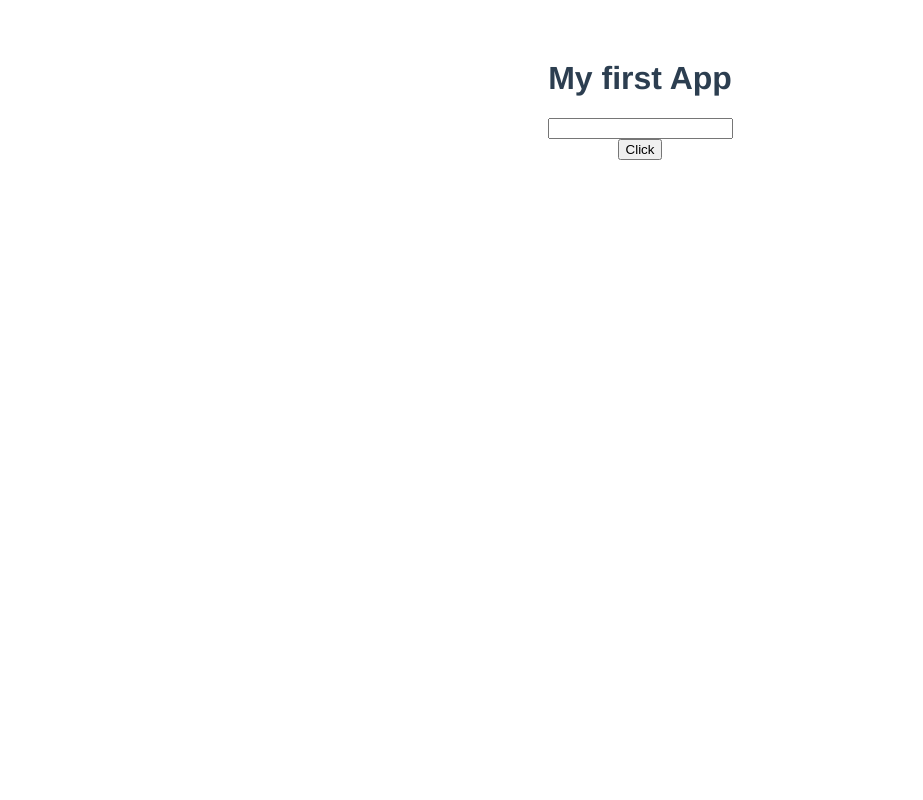
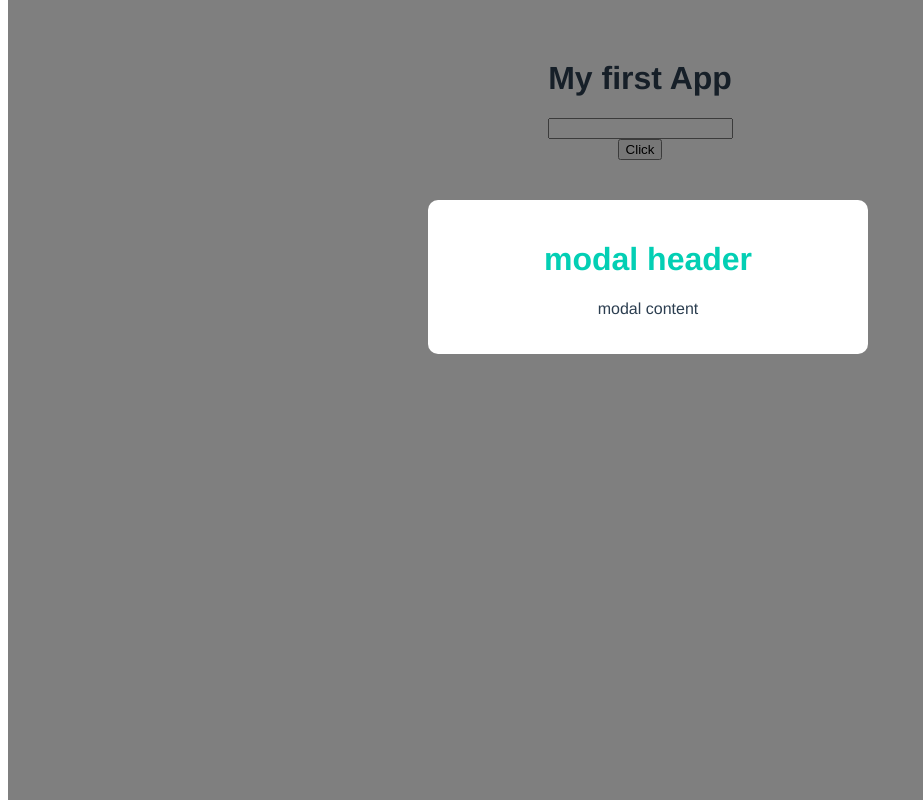
Before and after one commit to ifarankhan/VueJsSPA, a Vue app: page / in a window 1280 px wide. Shown: the whole page, without its empty margins (0-923 px from the left). Built offline with nearby package versions, Linux system fonts and the light colour scheme.

Commit message:
First lesson

```diff
--- a/src/App.vue
+++ b/src/App.vue
@@ -5,11 +5,15 @@
     <br>
     <button @click="handleClick">Click</button>
   </div>
+  <modal></modal>
 </template>
 
 <script>
+import Modal from "./components/Modal.vue"
+
 export default {
   name: "App",
+  components: { Modal },
   data() {
     return {
       title: "My first App",
--- /dev/null
+++ b/src/components/Modal.vue
@@ -0,0 +1,33 @@
+<template>
+  <div class="backdrop">
+    <div class="modal">
+      <h1>modal header</h1>
+      <p>modal content</p>
+    </div>
+  </div>
+</template>
+
+<style>
+  .modal {
+    width: 400px;
+    padding: 20px;
+    margin: 200px auto;
+    background: white;
+    border-radius: 10px;
+  }
+  .backdrop {
+    top: 0;
+    position: fixed;
+    background: rgba(0,0,0,0.5);
+    width: 100%;
+    height: 100%;
+  }
+  .modal h1 {
+    color: #03cfb4;
+    border: none;
+    padding: 0;
+  }
+  .modal p {
+    font-style: normal;
+  }
+</style>
```
Also changed, not shown: src/components/HelloWorld.vue (deleted, +0 -57 lines).
